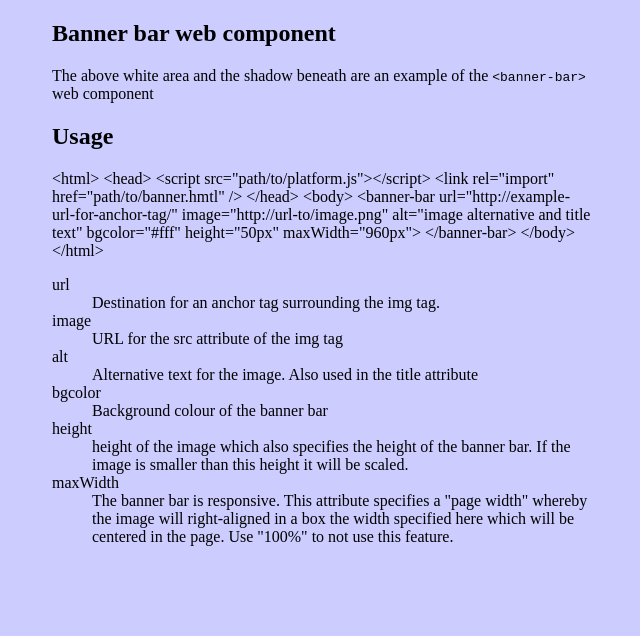
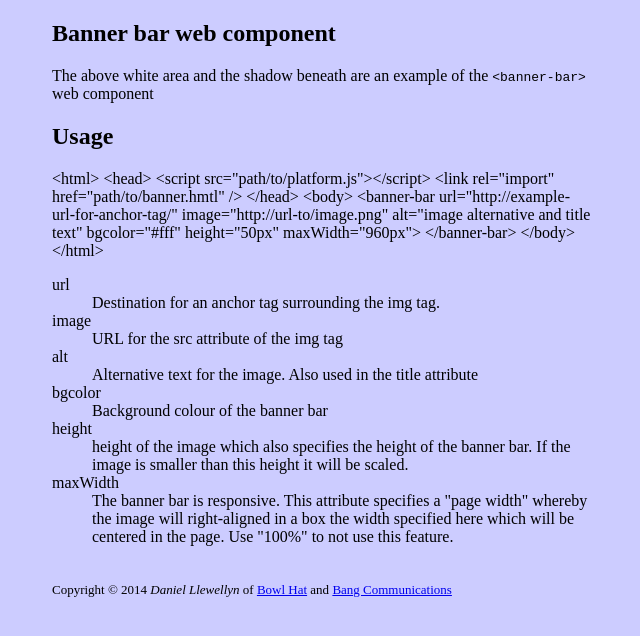
Before and after one commit to diddle-elements/banner-bar, a website: page index.html in a window 1280 px wide. Shown: the whole page, without its empty margins (318-958 px from the left). Drawn offline with Linux system fonts and the light colour scheme.

Commit message:
add copyright

```diff
--- a/index.html
+++ b/index.html
@@ -7,10 +7,13 @@
 			background-color: #ccf;
 			margin: 0;
 		}
-		section {
+		section, footer {
 			max-width: 540px;
 			margin: 0 auto;
 			padding: 0 20px 20px;
+		}
+		footer {
+			font-size: small;
 		}
 	</style>
 	<script src="../platform/platform.js"></script>
@@ -56,5 +59,9 @@
 			<dt>maxWidth</dt><dd>The banner bar is responsive. This attribute specifies a "page width" whereby the image will right-aligned in a box the width specified here which will be centered in the page. Use "100%" to not use this feature.</dd>
 		</dl>
 	</section>
+
+	<footer>
+		Copyright &copy; 2014 <em>Daniel Llewellyn</em> of <a href="https://bowlhat.net/">Bowl Hat</a> and <a href="http://www.bang-on.net/">Bang Communications</a>
+	</footer>
 </body>
 </html>
```
